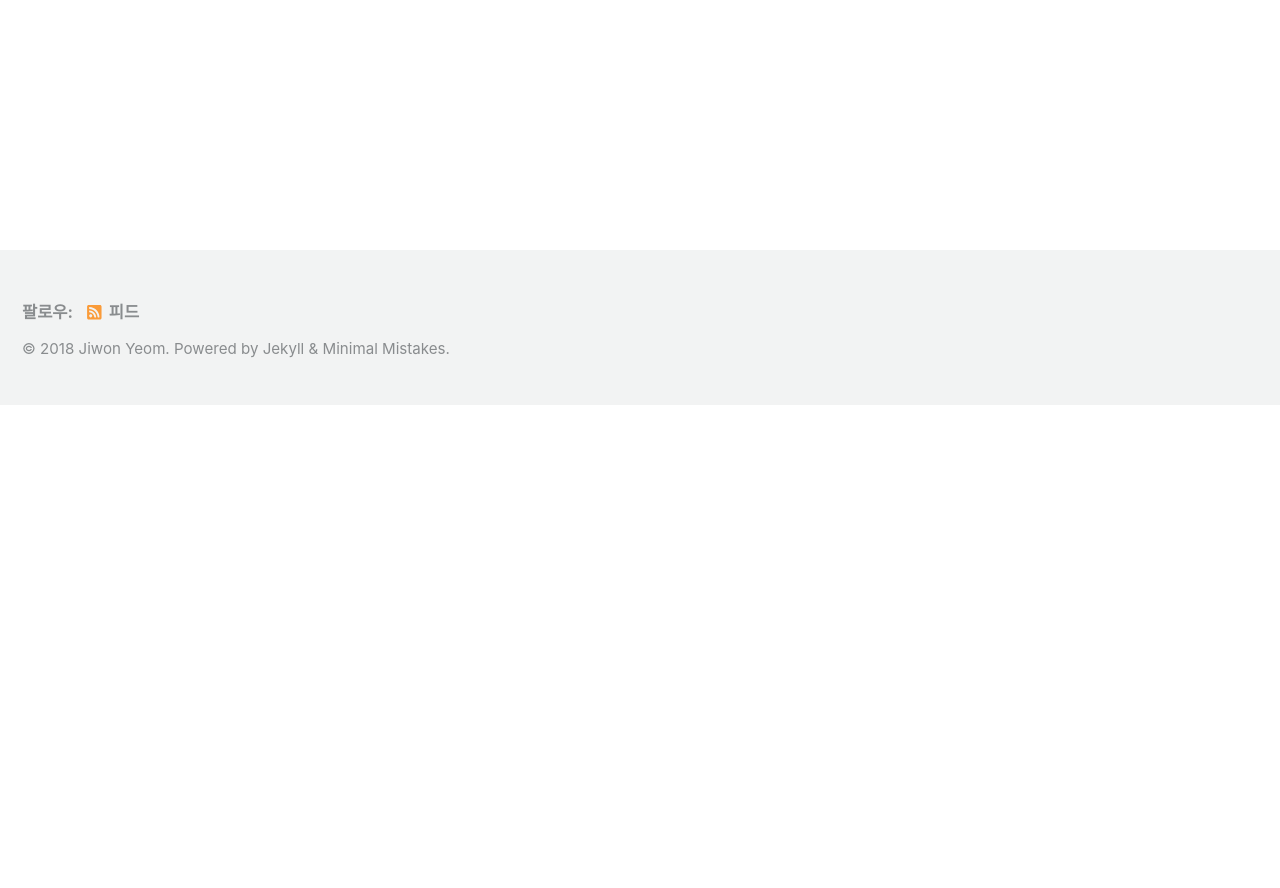
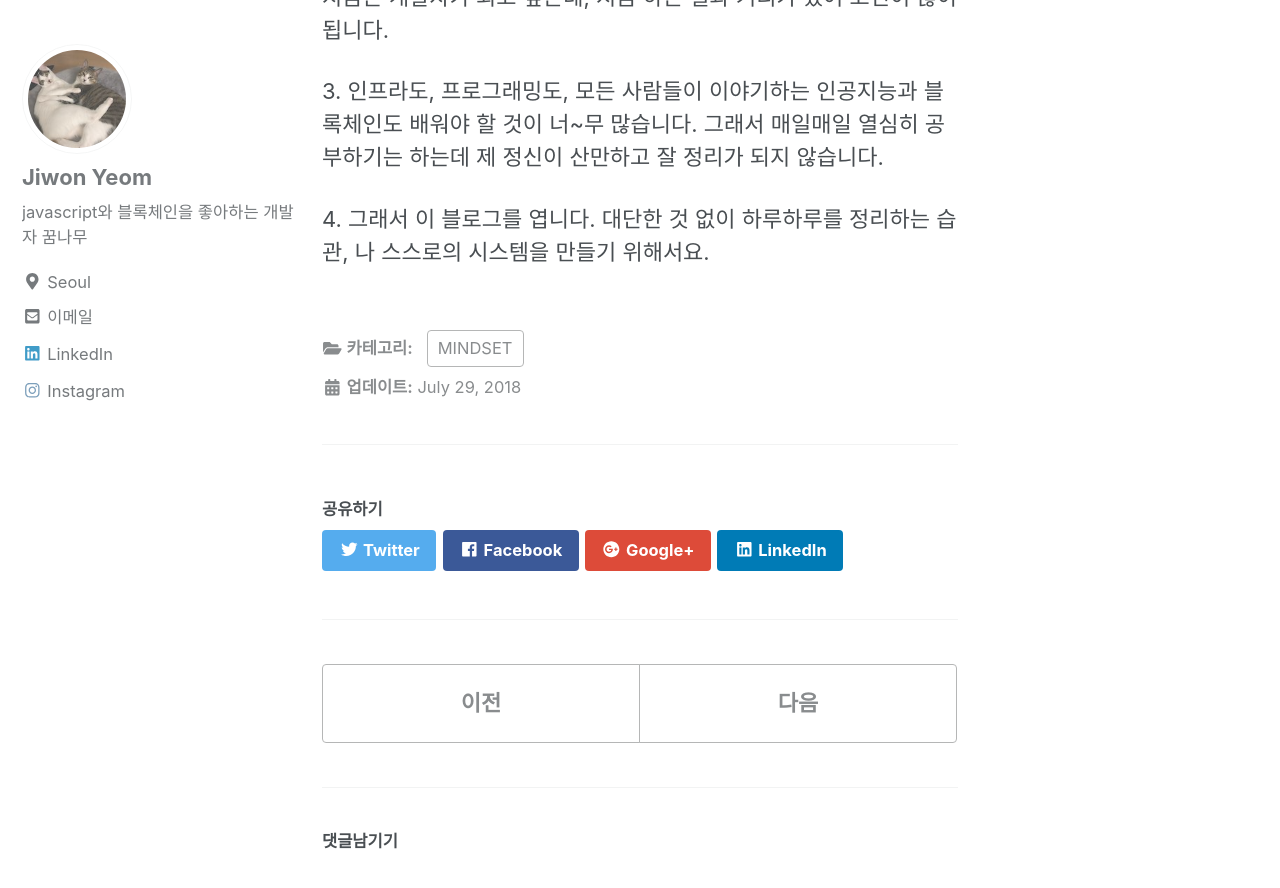
Before and after one commit to yjw113080/jiwony.github.io, a Jekyll site: the page built from _posts/2018-07-28-the-first-mindset.md, in a window 1280 px wide and 900 px high, scrolled down 495 px. Shown: the top 888 px of the window. Built offline with Jekyll 4.4.1, drawn with Linux system fonts in a browser that asks for light colours; nearby versions of some CDN libraries; our own code applies the rules of GitHub Pages for plain Markdown files; comment, search, counter and statistics services are not loaded; before the commit the page ends 900 px from its top, so only the background shows below that; some of the changed text lies outside the part shown.

Commit message:
config에서 scope path

```diff
--- a/_config.yml
+++ b/_config.yml
@@ -261,7 +261,7 @@ compress_html:
 defaults:
   # _posts
   - scope:
-      path: "assets/images"
+      path: ""
       type: posts
     values:
       layout: single
```
